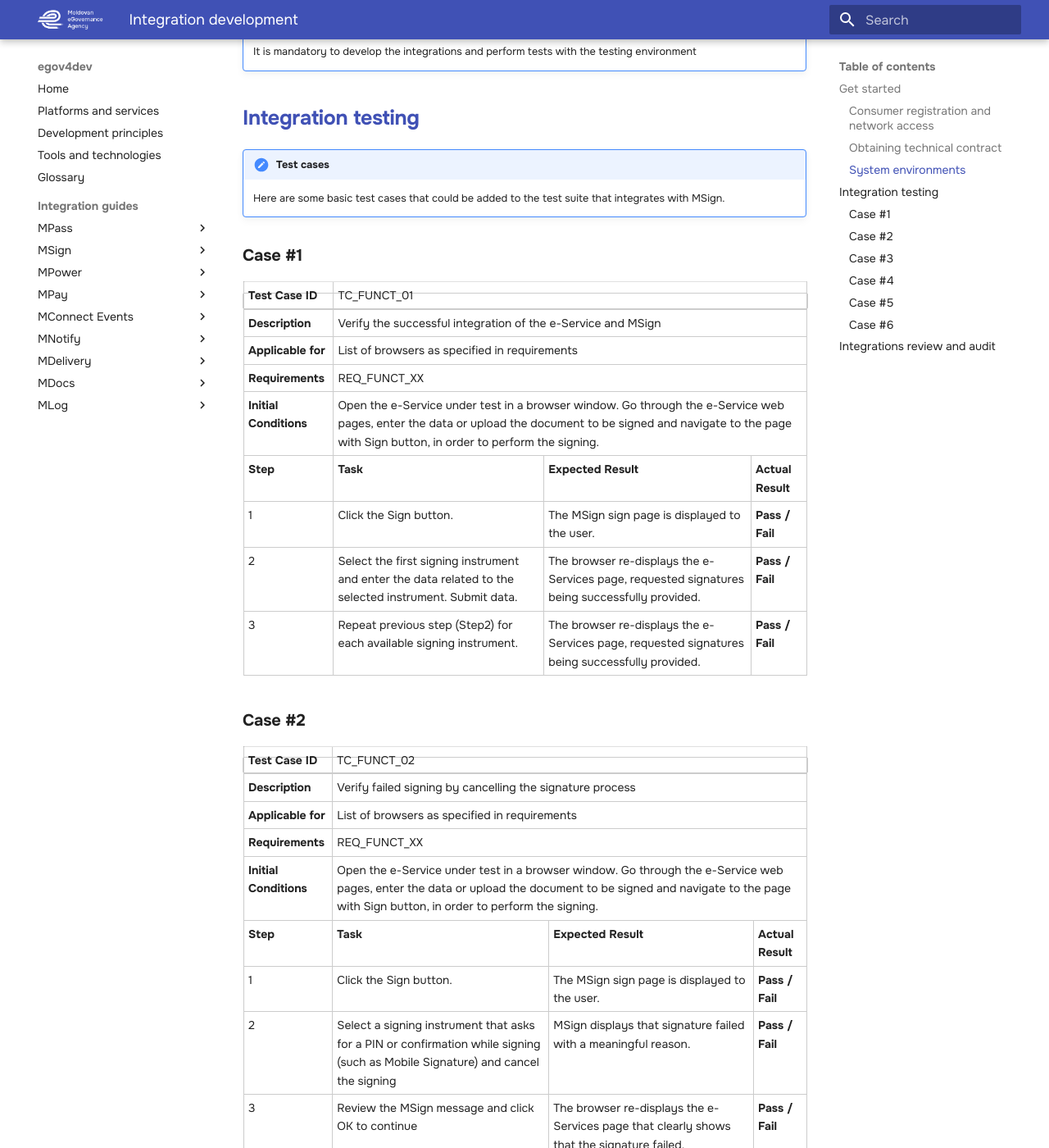
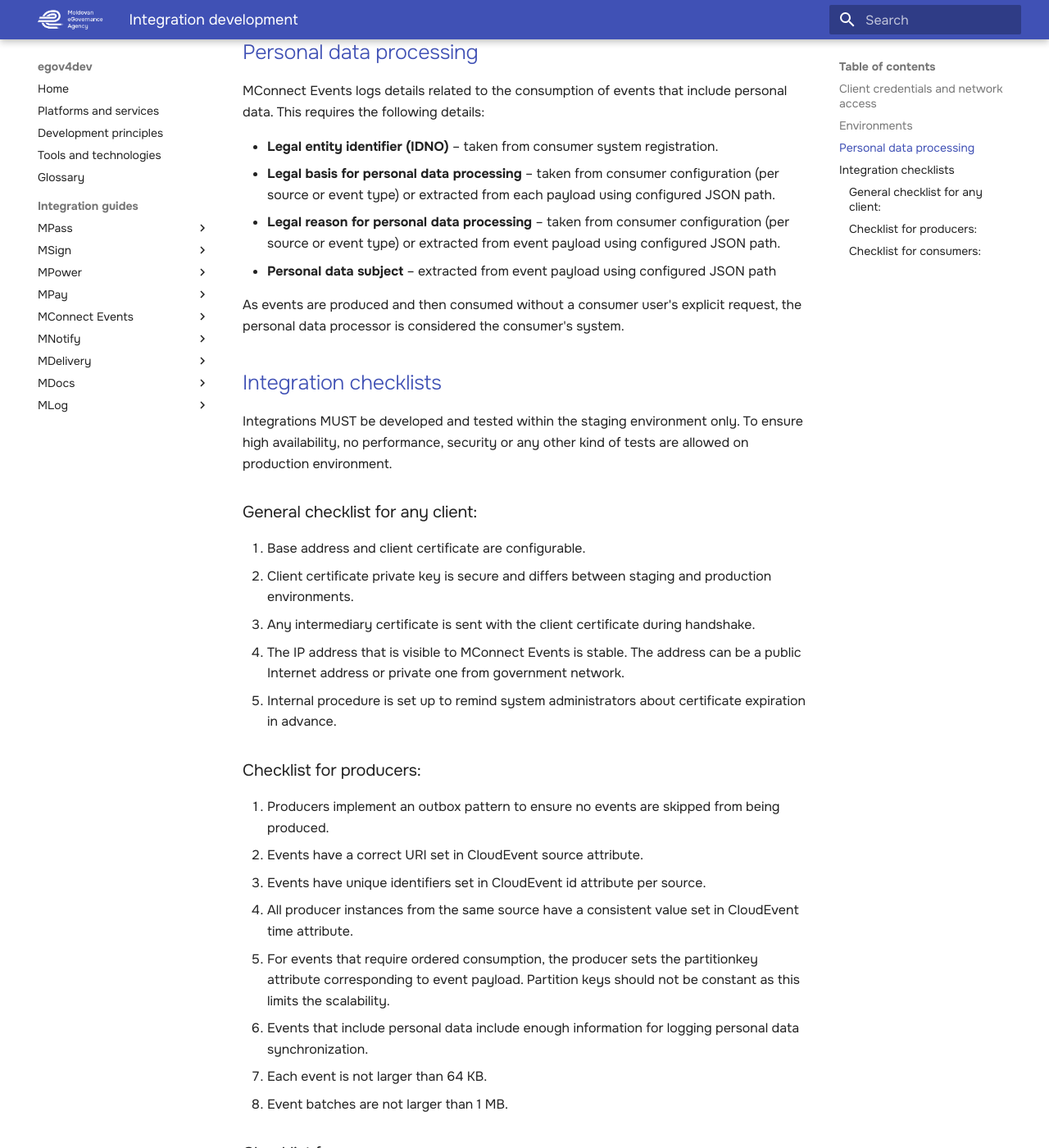
Before and after one commit to egov-moldova/egov4dev, an MkDocs documentation site: the page built from docs/guides/mconnect-events/integration-development.md, in a window 1280 px wide and 1400 px high, scrolled down 1095 px. Shown: the whole window at 82% size. Built offline with MkDocs 1.6.1 and Material for MkDocs 9.7.7, drawn with Linux system fonts in a browser that asks for light colours; some of the changed text lies outside the part shown.

Commit message:
Update integration-development.md

```diff
--- a/docs/guides/mconnect-events/integration-development.md
+++ b/docs/guides/mconnect-events/integration-development.md
@@ -1,326 +1,72 @@
-#Integration development
+## Client credentials and network access
 
-##**Get started**
+Before being able to interact with MConnect Events, a client must be registered accordingly by the Service owner. To perform such a registration, please provide your system certificate. If you don't have one, you can request a system certificate for authentication from Information Technology and Cyber Security Service or E-Government Agency.
 
-###**Consumer registration and network access**
+For security reasons, the client MUST use a different certificate for integration with staging and production environments, and corresponding private keys MUST be kept as confidential as possible. MConnect Events does not require access to client private keys for integration.
 
-MSign authenticates the clients by client certificate serial number. MSign service consumers must be registered in MSign before being able to call the API.
+MConnect Events API is accessible only to a registered set of IP addresses and, for security sensitive information systems, this means configuring routes and/or a VPN between the client and MConnect Events.
 
-MSign API is accessible only to a registered set of IP addresses and, for security sensitive information systems, this means configuring routes and/or a VPN between the consumer and MSign.
+To register a client and get network access, please write a request by e-mail to the Service owner, providing your public IP address or the VPN assigned private IP address and public key certificate.
 
-To register your consumer and get network access, please write a request by e-mail to the Service owner, providing your public IP address or the VPN assigned private IP address and the certificate serial number in your request.
+## Environments
 
-!!! note "Obtaining credentials"
+There are 2 service environments available: staging and production.
 
-    MSign accepts client certificates generated by Certification Authority of the Center of Special Telecommunications ([https://pki.cts.md](https://pki.cts.md)), by requesting a certificate for authentication.
+| Environment | Endpoint URL |
+|------------|--------------|
+| **Staging** | |
+| Swagger UI address | https://mconnectevents.staging.egov.md:8443/swagger |
+| Base address | https://mconnect-events.staging.egov.md:8443/ |
+| WebSocket consumer base address | wss://mconnect-events.staging.egov.md:8443/ |
+| **Production** | |
+| Base address | https://mconnect-events.gov.md:8443/ |
+| WebSocket consumer base address | wss://mconnect-events.gov.md:8443/ |
 
-###**Obtaining technical contract**
+Notice the wss schema used by efficient consumers, meaning WebSocket secured. Endpoints are accessible only using a valid client certificate from registered IPs.
 
-The WSDL contract can be obtained from the following URL (base addresses are listed in System environments):
-/MSign.svc?singleWsdl
+## Personal data processing
 
-(<span class="red-bold-text">ToDo: load a WSDL/sample from current site</span>)Note that accessing the contract requires valid credentials.
-An offline copy of the WSDL can be found in .NET Sample.
+MConnect Events logs details related to the consumption of events that include personal data. This requires the following details:
 
-###**System environments**
+- **Legal entity identifier (IDNO)** – taken from consumer system registration.
+- **Legal basis for personal data processing** – taken from consumer configuration (per source or event type) or extracted from each payload using configured JSON path.
+- **Legal reason for personal data processing** – taken from consumer configuration (per source or event type) or extracted from event payload using configured JSON path.
+- **Personal data subject** – extracted from event payload using configured JSON path
 
-There are 2 services environments available: a testing and a production environment.
+As events are produced and then consumed without a consumer user's explicit request, the personal data processor is considered the consumer's system.
 
-<table>
-  <thead>
-    <tr>
-      <th>Environment</th>
-      <th>MSign service URL</th>
-    </tr>
-  </thead>
-  <tbody>
-    <tr>
-      <td>Testing</td>
-      <td><a href="https://msign.staging.egov.md:8443/MSign.svc">https://msign.staging.egov.md:8443/MSign.svc</a></td>
-    </tr>
-    <tr>
-      <td>Production</td>
-      <td><a href="https://msign.gov.md:8443/MSign.svc">https://msign.gov.md:8443/MSign.svc</a></td>
-    </tr>
-  </tbody>
-</table>
+## Integration checklists
 
-!!!note "Important"
+Integrations MUST be developed and tested within the staging environment only. To ensure high availability, no performance, security or any other kind of tests are allowed on production environment.
 
-    It is mandatory to develop the integrations and perform tests with the testing environment
+### General checklist for any client:
 
-##**Integration testing**
+1. Base address and client certificate are configurable.
+2. Client certificate private key is secure and differs between staging and production environments.
+3. Any intermediary certificate is sent with the client certificate during handshake.
+4. The IP address that is visible to MConnect Events is stable. The address can be a public Internet address or private one from government network.
+5. Internal procedure is set up to remind system administrators about certificate expiration in advance.
 
-!!!note "Test cases"
+### Checklist for producers:
 
-    Here are some basic test cases that could be added to the test suite that integrates with MSign.
+1. Producers implement an outbox pattern to ensure no events are skipped from being produced.
+2. Events have a correct URI set in CloudEvent source attribute.
+3. Events have unique identifiers set in CloudEvent id attribute per source.
+4. All producer instances from the same source have a consistent value set in CloudEvent time attribute.
+5. For events that require ordered consumption, the producer sets the partitionkey attribute corresponding to event payload. Partition keys should not be constant as this limits the scalability.
+6. Events that include personal data include enough information for logging personal data synchronization.
+7. Each event is not larger than 64 KB.
+8. Event batches are not larger than 1 MB.
 
+### Checklist for consumers:
 
-###**Case #1**
-
-<table>
-  <tbody>
-    <tr>
-      <td><strong>Test Case ID</strong></td>
-      <td colspan="3">TC_FUNCT_01</td>
-    </tr>
-    <tr>
-      <td><strong>Description</strong></td>
-      <td colspan="3">Verify the successful integration of the e-Service and MSign</td>
-    </tr>
-    <tr>
-      <td><strong>Applicable for</strong></td>
-      <td colspan="3">List of browsers as specified in requirements</td>
-    </tr>
-    <tr>
-      <td><strong>Requirements</strong></td>
-      <td colspan="3">REQ_FUNCT_XX</td>
-    </tr>
-    <tr>
-      <td><strong>Initial Conditions</strong></td>
-      <td colspan="3">Open the e-Service under test in a browser window. Go through the e-Service web pages, enter the data or upload the document to be signed and navigate to the page with Sign button, in order to perform the signing.</td>
-    </tr>
-    <tr>
-      <td><strong>Step</strong></td>
-      <td><strong>Task</strong></td>
-      <td><strong>Expected Result</strong></td>
-      <td><strong>Actual Result</strong></td>
-    </tr>
-    <tr>
-      <td>1</td>
-      <td>Click the Sign button.</td>
-      <td>The MSign sign page is displayed to the user.</td>
-      <td><strong>Pass / Fail</strong></td>
-    </tr>
-    <tr>
-      <td>2</td>
-      <td>Select the first signing instrument and enter the data related to the selected instrument. Submit data.</td>
-      <td>The browser re-displays the e-Services page, requested signatures being successfully provided.</td>
-      <td><strong>Pass / Fail</strong></td>
-    </tr>
-    <tr>
-      <td>3</td>
-      <td>Repeat previous step (Step2) for each available signing instrument.</td>
-      <td>The browser re-displays the e-Services page, requested signatures being successfully provided.</td>
-      <td><strong>Pass / Fail</strong></td>
-    </tr>
-  </tbody>
-</table>
-
-###**Case #2**
-
-<table>
-  <tbody>
-    <tr>
-      <td><strong>Test Case ID</strong></td>
-      <td colspan="3">TC_FUNCT_02</td>
-    </tr>
-    <tr>
-      <td><strong>Description</strong></td>
-      <td colspan="3">Verify failed signing by cancelling the signature process</td>
-    </tr>
-    <tr>
-      <td><strong>Applicable for</strong></td>
-      <td colspan="3">List of browsers as specified in requirements</td>
-    </tr>
-    <tr>
-      <td><strong>Requirements</strong></td>
-      <td colspan="3">REQ_FUNCT_XX</td>
-    </tr>
-    <tr>
-      <td><strong>Initial Conditions</strong></td>
-      <td colspan="3">Open the e-Service under test in a browser window. Go through the e-Service web pages, enter the data or upload the document to be signed and navigate to the page with Sign button, in order to perform the signing.</td>
-    </tr>
-    <tr>
-      <td><strong>Step</strong></td>
-      <td><strong>Task</strong></td>
-      <td><strong>Expected Result</strong></td>
-      <td><strong>Actual Result</strong></td>
-    </tr>
-    <tr>
-      <td>1</td>
-      <td>Click the Sign button.</td>
-      <td>The MSign sign page is displayed to the user.</td>
-      <td><strong>Pass / Fail</strong></td>
-    </tr>
-    <tr>
-      <td>2</td>
-      <td>Select a signing instrument that asks for a PIN or confirmation while signing (such as Mobile Signature) and cancel the signing</td>
-      <td>MSign displays that signature failed with a meaningful reason.</td>
-      <td><strong>Pass / Fail</strong></td>
-    </tr>
-    <tr>
-      <td>3</td>
-      <td>Review the MSign message and click OK to continue</td>
-      <td>The browser re-displays the e-Services page that clearly shows that the signature failed.
-      <br>Note that calling GetSignResponse for this request will return a response with SignStatus = Failure</td>
-      <td><strong>Pass / Fail</strong></td>
-    </tr>
-  </tbody>
-</table>
-
-###**Case #3**
-
-<table>
-  <tbody>
-    <tr>
-      <td><strong>Test Case ID</strong></td>
-      <td colspan="3">TC_FUNCT_03</td>
-    </tr>
-    <tr>
-      <td><strong>Description</strong></td>
-      <td colspan="3">Check sign request re-sending</td>
-    </tr>
-    <tr>
-      <td><strong>Applicable for</strong></td>
-      <td colspan="3">List of browsers as specified in requirements</td>
-    </tr>
-    <tr>
-      <td><strong>Requirements</strong></td>
-      <td colspan="3">REQ_FUNCT_XX</td>
-    </tr>
-    <tr>
-      <td><strong>Initial Conditions</strong></td>
-      <td colspan="3">Open the e-Service under test in a browser window. Go through the e-Service web pages, enter the data or upload the document to be signed and navigate to the page with Sign button, in order to perform the signing.</td>
-    </tr>
-    <tr>
-      <td><strong>Step</strong></td>
-      <td><strong>Task</strong></td>
-      <td><strong>Expected Result</strong></td>
-      <td><strong>Actual Result</strong></td>
-    </tr>
-    <tr>
-      <td>1</td>
-      <td>Click the Sign button.</td>
-      <td>The MSign sign page is displayed to the user.</td>
-      <td><strong>Pass / Fail</strong></td>
-    </tr>
-    <tr>
-      <td>2</td>
-      <td>Go back to the e-Service page and click Sign button again.</td>
-      <td>The MSign sign page is displayed to the user.</td>
-      <td><strong>Pass / Fail</strong></td>
-    </tr>
-  </tbody>
-</table>
-
-###**Case #4**
-
-<table>
-  <tbody>
-    <tr>
-      <td><strong>Test Case ID</strong></td>
-      <td colspan="3">TC_FUNCT_04</td>
-    </tr>
-    <tr>
-      <td><strong>Description</strong></td>
-      <td colspan="3">Check correct error handling</td>
-    </tr>
-    <tr>
-      <td><strong>Applicable for</strong></td>
-      <td colspan="3">List of browsers as specified in requirements</td>
-    </tr>
-    <tr>
-      <td><strong>Requirements</strong></td>
-      <td colspan="3">REQ_FUNCT_XX</td>
-    </tr>
-    <tr>
-      <td><strong>Initial Conditions</strong></td>
-      <td colspan="3">Open the e-Service under test in a browser window. Go through the e-Service web pages, enter the data or upload the document to be signed and navigate to the page with Sign button, in order to perform the signing.</td>
-    </tr>
-    <tr>
-      <td><strong>Step</strong></td>
-      <td><strong>Task</strong></td>
-      <td><strong>Expected Result</strong></td>
-      <td><strong>Actual Result</strong></td>
-    </tr>
-    <tr>
-      <td>1</td>
-      <td>Use some invalid data (such as invalid ExpectedSigner.ID, invalid MSISDN) and click the Sign button.</td>
-      <td>The e-Service displays some error message and does not redirect to MSign.</td>
-      <td><strong>Pass / Fail</strong></td>
-    </tr>
-  </tbody>
-</table>
-
-###**Case #5**
-
-<table>
-  <tbody>
-    <tr>
-      <td><strong>Test Case ID</strong></td>
-      <td colspan="3">TC_FUNCT_05</td>
-    </tr>
-    <tr>
-      <td><strong>Description</strong></td>
-      <td colspan="3">Check valid signature verification functionality</td>
-    </tr>
-    <tr>
-      <td><strong>Applicable for</strong></td>
-      <td colspan="3">List of browsers as specified in requirements</td>
-    </tr>
-    <tr>
-      <td><strong>Requirements</strong></td>
-      <td colspan="3">REQ_FUNCT_XX</td>
-    </tr>
-    <tr>
-      <td><strong>Initial Conditions</strong></td>
-      <td colspan="3">Sign some data or document in the integrated e-Service (i.e. follow TC_FUNCT_01) and navigate to the page with Verify button, in order to perform the verification.</td>
-    </tr>
-    <tr>
-      <td><strong>Step</strong></td>
-      <td><strong>Task</strong></td>
-      <td><strong>Expected Result</strong></td>
-      <td><strong>Actual Result</strong></td>
-    </tr>
-    <tr>
-      <td>1</td>
-      <td>Click on Verify button.</td>
-      <td>The e-Service displays a clearly visible successful signature verification result.</td>
-      <td><strong>Pass / Fail</strong></td>
-    </tr>
-  </tbody>
-</table>
-
-###**Case #6**
-
-<table>
-  <tbody>
-    <tr>
-      <td><strong>Test Case ID</strong></td>
-      <td colspan="3">TC_FUNCT_06</td>
-    </tr>
-    <tr>
-      <td><strong>Description</strong></td>
-      <td colspan="3">Check valid signature verification functionality</td>
-    </tr>
-    <tr>
-      <td><strong>Applicable for</strong></td>
-      <td colspan="3">List of browsers as specified in requirements</td>
-    </tr>
-    <tr>
-      <td><strong>Requirements</strong></td>
-      <td colspan="3">REQ_FUNCT_XX</td>
-    </tr>
-    <tr>
-      <td><strong>Initial Conditions</strong></td>
-      <td colspan="3">Sign some data or document in the integrated e-Service (i.e. follow TC_FUNCT_01) and navigate to the page with Verify button, in order to perform the verification. Modify the signed data, document or the actual signature (if possible) directly in the database or in the resulting binary files.</td>
-    </tr>
-    <tr>
-      <td><strong>Step</strong></td>
-      <td><strong>Task</strong></td>
-      <td><strong>Expected Result</strong></td>
-      <td><strong>Actual Result</strong></td>
-    </tr>
-    <tr>
-      <td>1</td>
-      <td>Click on Verify button.</td>
-      <td>The e-Service displays a clearly visible failed signature verification result.</td>
-      <td><strong>Pass / Fail</strong></td>
-    </tr>
-  </tbody>
-</table>
-
-##**Integrations review and audit**
-
-There are no special requirements related to integration review.
+1. Events consumption is properly confirmed, either individually or periodically.
+2. Events are consumed in an idempotent manner, i.e. processing already processed events do not result in double processing or do not create some additional business effect.
+3. Dead events are properly reported back to MConnect Events.
+4. Events shall not be considered dead for technical errors, for example due to Consumer network, database or some other component being temporarily inaccessible or in a wrong configuration. Events having a wrong structure are a good example of dead events.
+5. Consumers use WebSocket protocol.
+6. Consumers that use long polling for integration use the returned consumer instance base address without any interpretation.
+7. Consumers that use long polling for integration explicitly delete the instance when shutting down.
+8. Consumers reconnect when the WebSocket connection is lost or create another long-polling instance when the previous one expires.
+9. Consumer instances are scaled in divisors of 12.
+10. Consumers are monitored to run permanently or periodically to not miss events.
```
